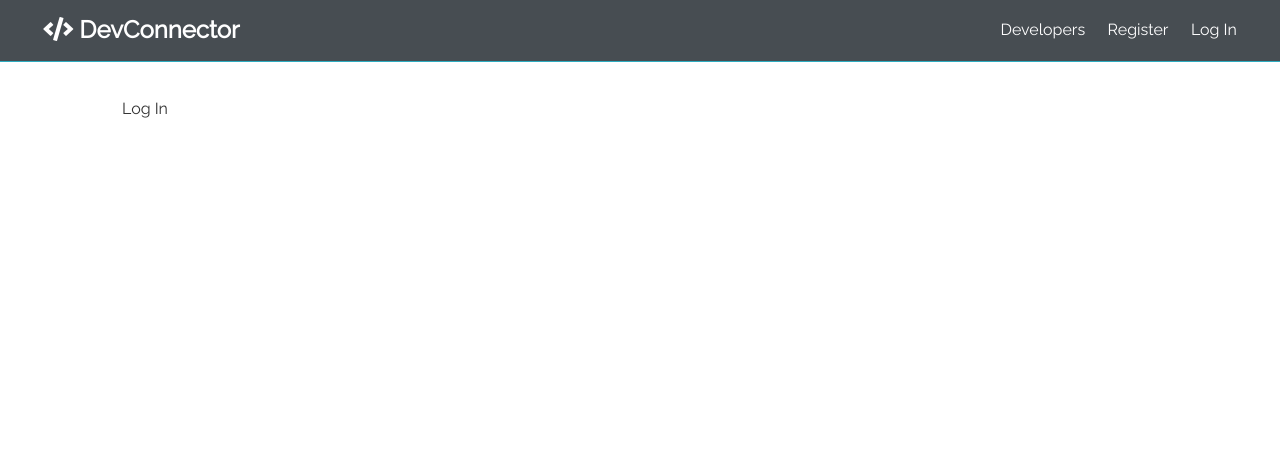
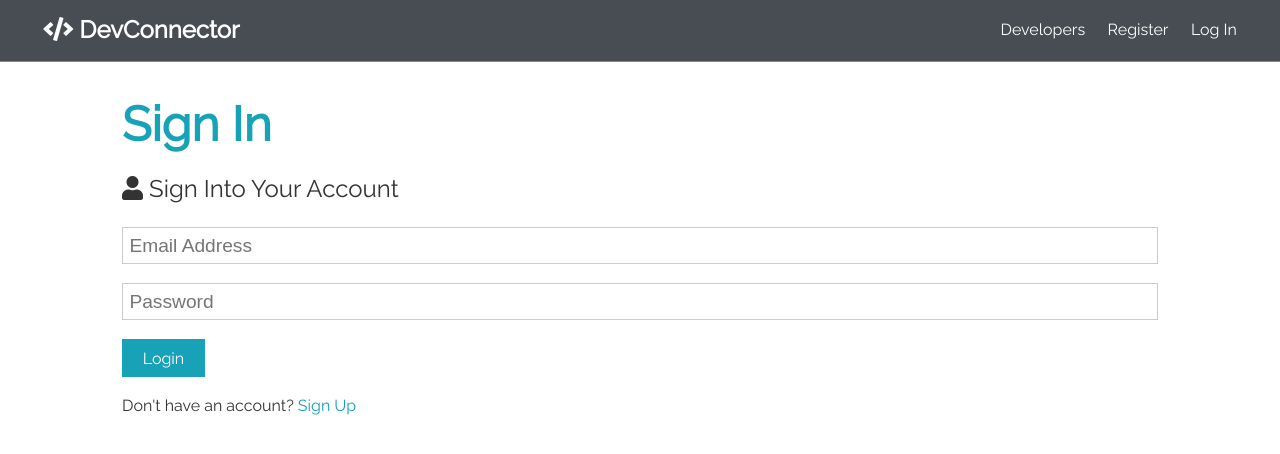
Before and after one commit to tomikarikj/devconnector, a React (Create React App) app in the folder client/: page /login in a window 1280 px wide. Shown: the top 454 px of the page. Built offline with nearby package versions, Linux system fonts and the light colour scheme; the HTML template or start-up script is replaced by a standard one.

Commit message:
Added the jsx and some functionality

```diff
--- a/client/src/components/auth/Login.js
+++ b/client/src/components/auth/Login.js
@@ -1,7 +1,57 @@
-import React from 'react';
+import React, { Fragment, useState } from 'react';
+import { Link } from 'react-router-dom';
+import axios from 'axios';
 
 const Login = () => {
-  return <div>Log In</div>;
+  const [formData, setFormData] = useState({
+    email: '',
+    password: ''
+  });
+
+  const { name, email, password, password2 } = formData;
+
+  const onChange = e =>
+    setFormData({ ...formData, [e.target.name]: e.target.value });
+
+  const onSubmit = async e => {
+    e.preventDefault();
+    console.log('SUCCESS');
+  };
+
+  return (
+    <Fragment>
+      <h1 className="large text-primary">Sign In</h1>
+      <p className="lead">
+        <i className="fas fa-user" /> Sign Into Your Account
+      </p>
+      <form className="form" onSubmit={e => onSubmit(e)}>
+        <div className="form-group">
+          <input
+            type="email"
+            placeholder="Email Address"
+            name="email"
+            value={email}
+            onChange={e => onChange(e)}
+            required
+          />
+        </div>
+        <div className="form-group">
+          <input
+            type="password"
+            placeholder="Password"
+            name="password"
+            value={password}
+            onChange={e => onChange(e)}
+            minLength="6"
+          />
+        </div>
+        <input type="submit" className="btn btn-primary" value="Login" />
+      </form>
+      <p className="my-1">
+        Don't have an account? <Link to="/register">Sign Up</Link>
+      </p>
+    </Fragment>
+  );
 };
 
 export default Login;
```
